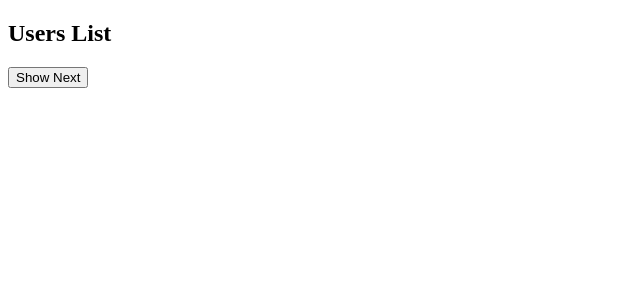
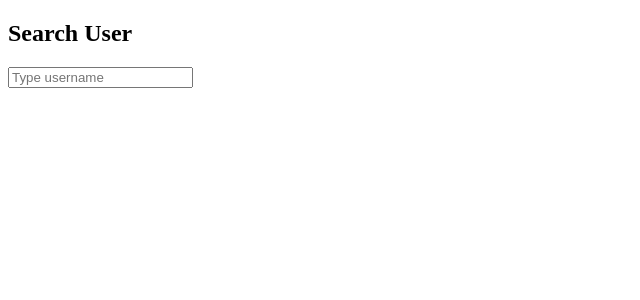
Before and after one commit to vishnu-mathariya/React-Practice, a React (Vite) app: page / in a window 1280 px wide. Shown: the top 300 px of the page, without its empty margins (0-640 px from the left). Built offline with nearby package versions, Linux system fonts and the light colour scheme.

Commit message:
Today's work

```diff
--- a/src/App.jsx
+++ b/src/App.jsx
@@ -10,6 +10,7 @@ import { LoadpostsWithPagination } from "./useEffectQues/loadpostsWithPagination
 import { RetryBtnWithErrorHandling } from "./useEffectQues/retryBtnWithErrorHandling.jsx";
 import { SearchPostsById } from "./useEffectQues/searchPostsById.jsx";
 import { SearchUserById } from "./useEffectQues/searchUserById.jsx";
+import { SearchWhileTypingWithDebounce } from "./useEffectQues/searchWhileTypingWithDebounce.jsx";
 
 function App() {
   // const [show, setShow] = useState(true);
@@ -28,7 +29,8 @@ function App() {
       {/* <SearchPostsById/> */}
       {/* <LoadpostsWithPagination/> */}
       {/* <LoadCommentsWithPagination/> */}
-      <InfiniteScrollSimulation/>
+      {/* <InfiniteScrollSimulation/> */}
+      <SearchWhileTypingWithDebounce/>
     </>
   );
 }
--- /dev/null
+++ b/src/useEffectQues/searchWhileTypingWithDebounce.jsx
@@ -0,0 +1,71 @@
+import React, { useEffect, useRef, useState } from "react";
+
+export const SearchWhileTypingWithDebounce = () => {
+  const [users, setUsers] = useState([]);
+  const [loading, setLoading] = useState(false);
+  const [error, setError] = useState(null);
+  const [search, setSearch] = useState("");
+
+  const timeoutRef = useRef(null);
+
+  useEffect(() => {
+    if (!search.trim()) {
+      setUsers([]);
+      setError(null);
+      return;
+    }
+
+    timeoutRef.current = setTimeout(() => {
+      setError(null);
+      setLoading(true);
+      fetch(`https://jsonplaceholder.typicode.com/users?username=${search}`)
+        .then((res) => {
+          if (!res.ok) {
+            throw new Error("Response is not okk");
+          }
+          return res.json();
+        })
+        .then((data) => {
+          setUsers(data);
+        })
+        .catch((err) => {
+          console.log(err);
+          setError("Error occur");
+        })
+        .finally(() => setLoading(false));
+    }, 500);
+
+    return () => clearTimeout(timeoutRef.current);
+  }, [search]);
+
+  return (
+    <div>
+      <h2>Search User</h2>
+
+      <input
+        type="text"
+        placeholder="Type username"
+        value={search}
+        onChange={(e) => setSearch(e.target.value)}
+      />
+
+      {error ? (
+        <p>{error}</p>
+      ) : loading ? (
+        <p>Loading...</p>
+      ) : users.length > 0 ? (
+        <ul>
+          {users.map((User) => (
+            <li key={User.id}>
+              Username : {User.username}
+              <br />
+              Email : {User.email}
+            </li>
+          ))}
+        </ul>
+      ) : search ? (
+        <p>No User Found</p>
+      ) : null}
+    </div>
+  );
+};
```
